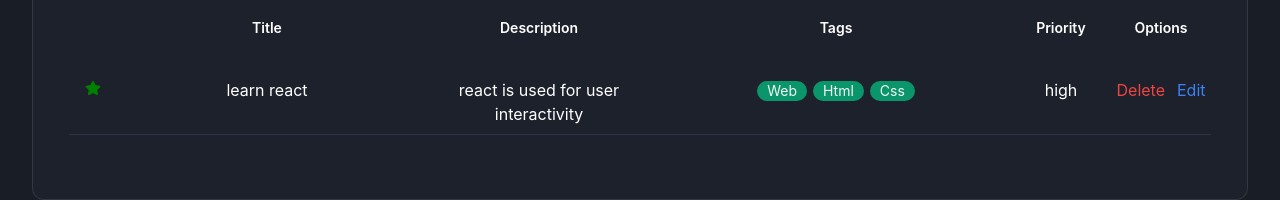
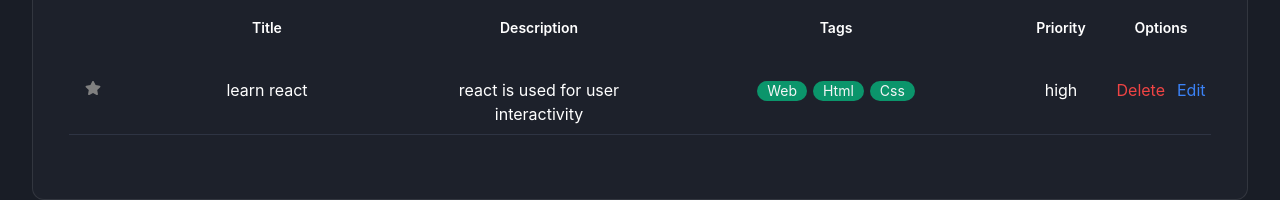
Before and after one commit to mahbub200/tasker-react, a React (Vite) app: page / in a window 1280 px wide. Shown: the part 867-1067 px from the top of the page. Built offline with nearby package versions, Linux system fonts and the light colour scheme.

Commit message:
is favourite fature added

```diff
--- a/src/tasks/TaskBoard.jsx
+++ b/src/tasks/TaskBoard.jsx
@@ -49,6 +49,17 @@ const TaskBoard = () => {
     tasks.length = 0;
     setTasks([...tasks]);
   }
+  function handleFavourite(taskId) {
+    setTasks(
+      tasks.map((task) => {
+        if (task.id === taskId) {
+          return { ...task, isFavorite: !task.isFavorite };
+        } else {
+          return task;
+        }
+      })
+    );
+  }
   return (
     <section className="mb-20" id="tasks">
       {showAddModal && (
@@ -72,6 +83,7 @@ const TaskBoard = () => {
             tasks={tasks}
             onEdit={handleEditTask}
             onDelete={handleDeleteTask}
+            onFav={handleFavourite}
           />
         </div>
       </div>
--- a/src/tasks/TaskList.jsx
+++ b/src/tasks/TaskList.jsx
@@ -1,7 +1,7 @@
 import React from "react";
 import { FaStar } from "react-icons/fa";
 
-const TaskList = ({ tasks, onEdit, onDelete }) => {
+const TaskList = ({ tasks, onEdit, onDelete, onFav }) => {
   return (
     <div className="overflow-auto">
       <table className="table-fixed overflow-auto xl:w-full">
@@ -32,11 +32,13 @@ const TaskList = ({ tasks, onEdit, onDelete }) => {
               className="border-b border-[#2E3443] [&>td]:align-baseline [&>td]:px-4 [&>td]:py-2"
             >
               <td>
-                {task.isFavourite ? (
-                  <FaStar color="green"></FaStar>
-                ) : (
-                  <FaStar color="gray"></FaStar>
-                )}
+                <button onClick={() => onFav(task.id)}>
+                  {task.isFavorite ? (
+                    <FaStar color="yellow" />
+                  ) : (
+                    <FaStar color="gray" />
+                  )}
+                </button>
               </td>
               <td>{task.title}</td>
               <td>
```
